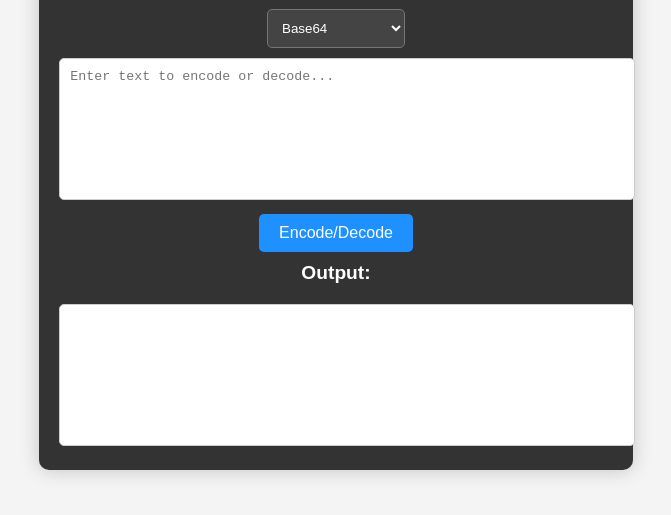
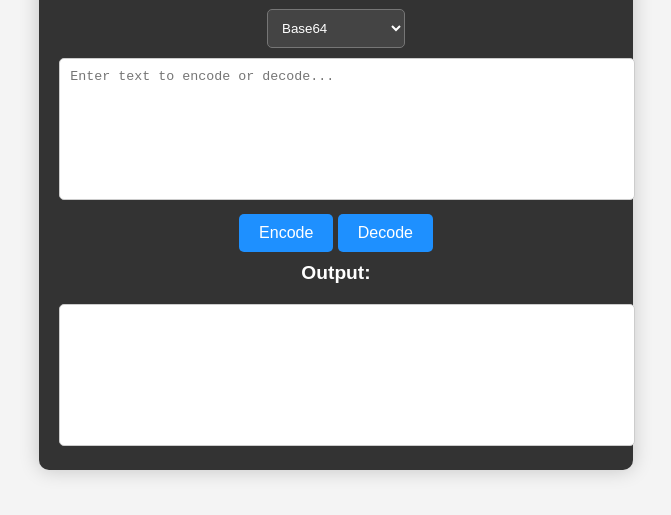
Before and after one commit to progprnv/Kalyani, a plain HTML site: page index.html in a window 1280 px wide. Shown: the part 215-730 px from the top of the page, without its empty margins (324-995 px from the left). Drawn offline with Linux system fonts and the light colour scheme.

Commit message:
Update index.html

```diff
--- a/index.html
+++ b/index.html
@@ -11,6 +11,7 @@
   <div class="container">
     <div class="box">
       <h1>Kalyani - Encoder & Decoder Tool</h1>
+
       <select id="encodeDecodeType">
         <option value="Base64">Base64</option>
         <option value="Base32">Base32</option>
@@ -21,7 +22,10 @@
 
       <textarea id="inputText" placeholder="Enter text to encode or decode..." rows="8"></textarea>
 
-      <button onclick="processText()">Encode/Decode</button>
+      <div class="buttons">
+        <button onclick="encodeText()">Encode</button>
+        <button onclick="decodeText()">Decode</button>
+      </div>
 
       <h3>Output:</h3>
       <textarea id="outputText" readonly rows="8"></textarea>
```
